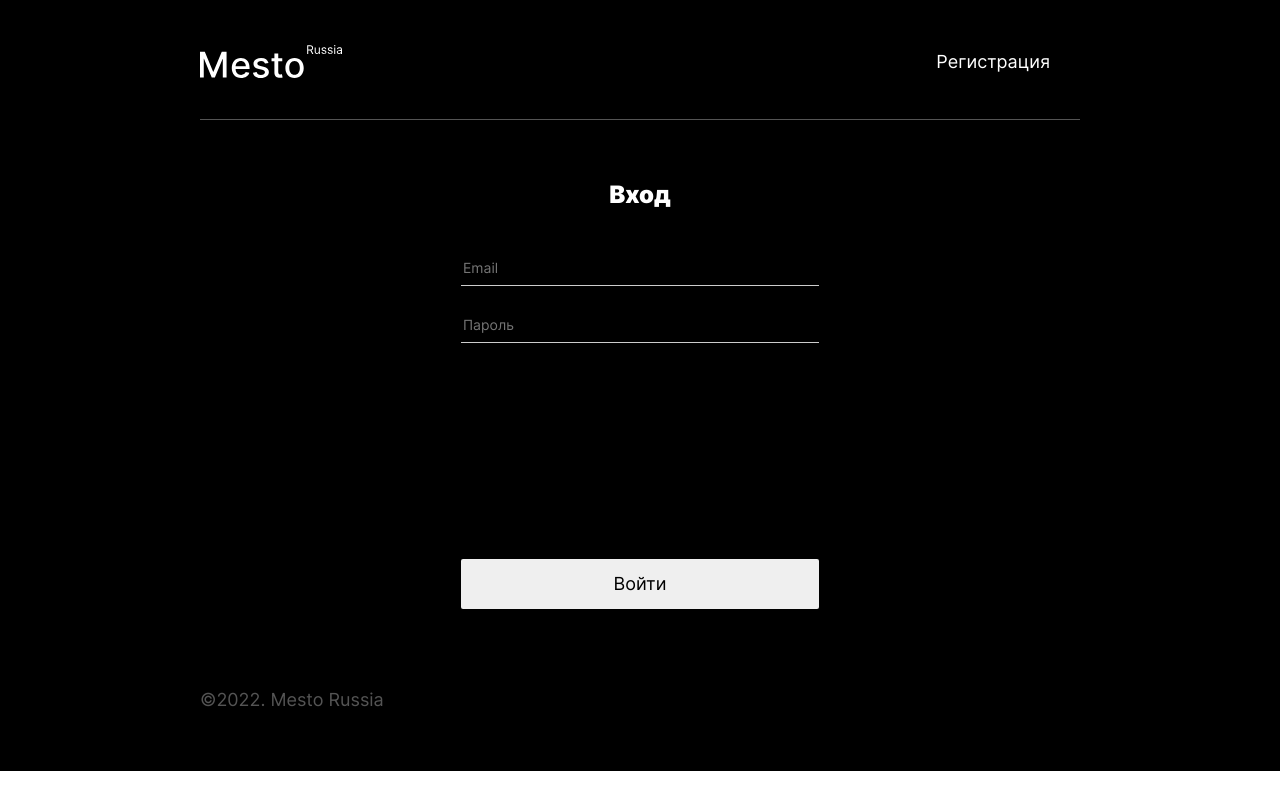
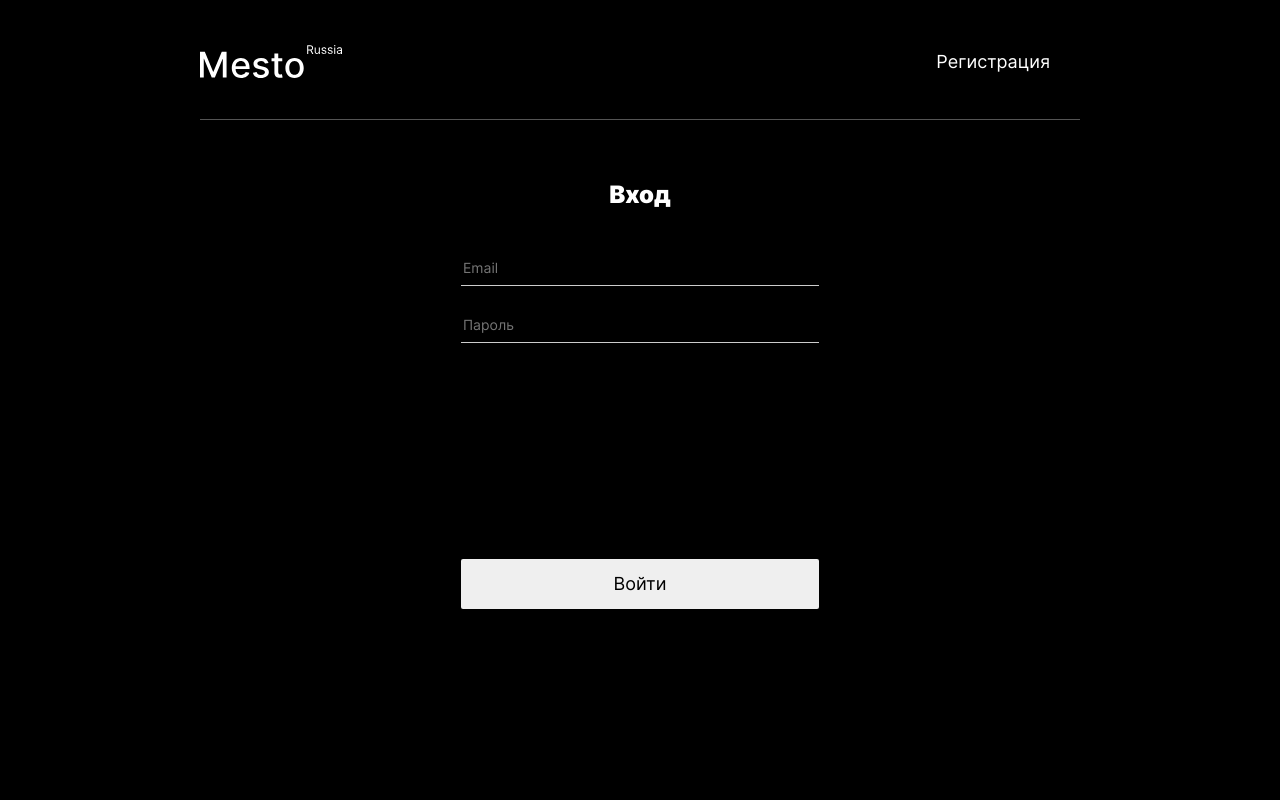
Before and after one commit to Rubyroido/react-mesto-auth, a React (Create React App) app: page /signin in a window 1280 px wide. Built offline with nearby package versions, Linux system fonts and the light colour scheme.

Commit message:
fix: исправлены стили

```diff
--- a/src/blocks/body/body.css
+++ b/src/blocks/body/body.css
@@ -1,5 +1,6 @@
 .body {
   max-width: 100%;
+  height: 100vh;
   background-color: black;
   color: white;
   padding: 0;
--- a/src/blocks/page/page.css
+++ b/src/blocks/page/page.css
@@ -6,4 +6,5 @@
   display: flex;
   flex-direction: column;
   align-items: center;
+  background-color: black;
 }
--- a/src/blocks/table/__photo/table__photo.css
+++ b/src/blocks/table/__photo/table__photo.css
@@ -1,7 +1,7 @@
 .table__photo {
   width: 282px;
   height: 282px;
-  object-fit: fill;
+  object-fit: cover;
   display: block;
   margin: 0;
   padding: 0;
--- a/src/components/App.js
+++ b/src/components/App.js
@@ -211,7 +211,9 @@ function App() {
               onCardDelete={handleCardDelete}
             />
           </Switch>
-          <Footer />
+          <Route exact path='/'>
+            <Footer />
+          </Route>
 
           <EditProfilePopup isOpen={isEditProfilePopupOpen} onClose={closeAllPopups} onUpdateUser={handleUpdateUser} />
           <EditAvatarPopup isOpen={isEditAvatarPopupOpen} onClose={closeAllPopups} onUpdateAvatar={handleUpdateAvatar} />
```
